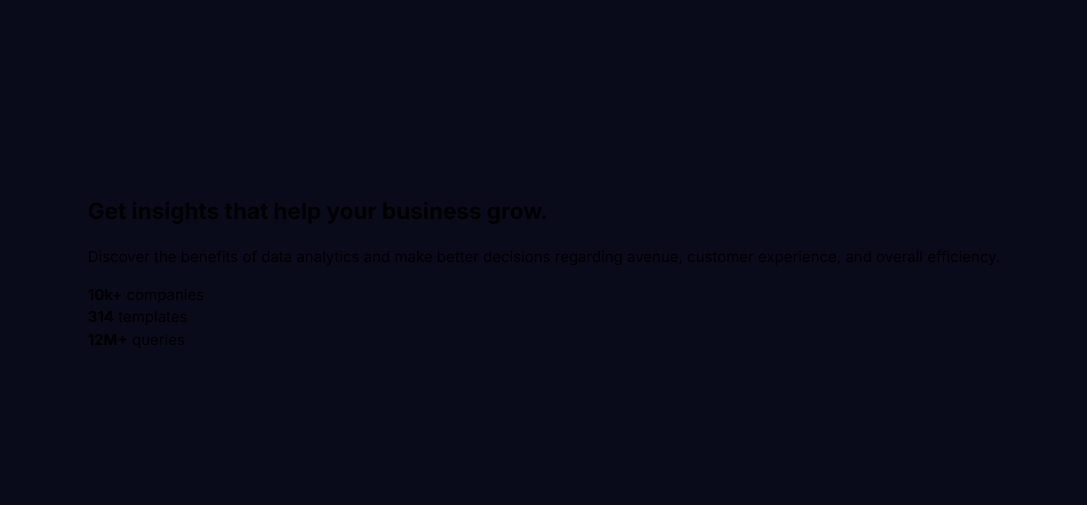
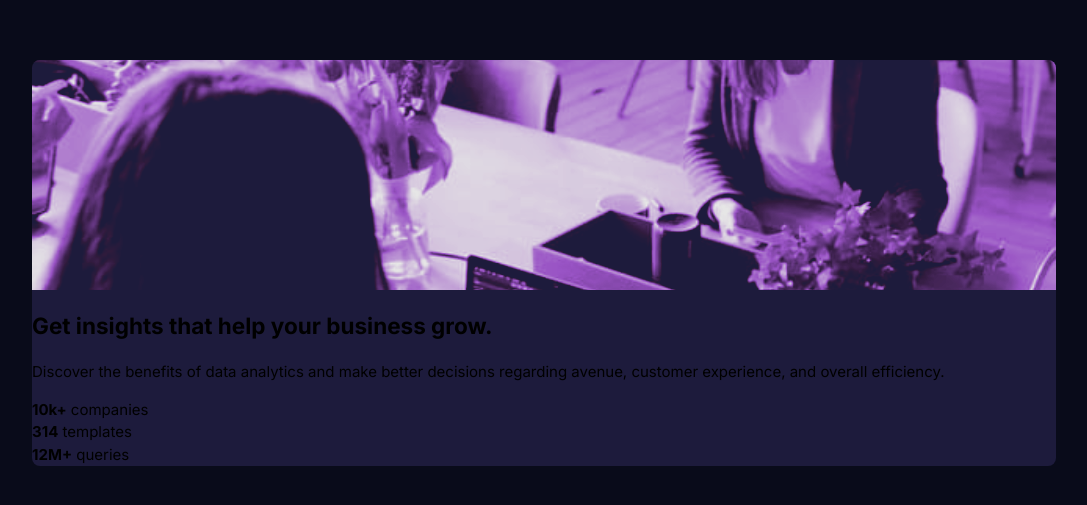
Before and after one commit to Shadowbest/stats-preview-component, a plain HTML site: page index.html in a window 1280 px wide. Shown: the part 137-642 px from the top of the page, without its empty margins (96-1183 px from the left). Drawn offline with Linux system fonts and the light colour scheme.

Commit message:
Added styles for image container

```diff
--- a/css/styles.css
+++ b/css/styles.css
@@ -9,6 +9,7 @@
   --light-clr: hsl(0deg, 0%, 100%);
   --light-opacity1: hsl(0deg, 0%, 100%, 0.75);
   --light-opacity2: hsl(0deg, 0%, 100%, 0.6);
+  --radius: 8px;
 }
 
 html {
@@ -47,3 +48,26 @@ ul[class] {
   margin: 0;
   padding: 0;
 }
+
+/* PREVIEW CARD */
+.card {
+  width: 80%;
+  max-width: 1440px;
+  margin: auto;
+  background-color: var(--saturated-blue);
+  border-radius: var(--radius);
+}
+
+.card-image {
+  background-image: url("../img/image-header-mobile.jpg");
+  background-color: var(--soft-violet);
+  background-repeat: no-repeat;
+  background-size: cover;
+  background-position: center;
+  border-top-left-radius: var(--radius);
+  border-top-right-radius: var(--radius);
+  height: 23rem;
+  mix-blend-mode: lighten;
+  background-blend-mode: hard-light;
+  filter: brightness(90%);
+}
```
